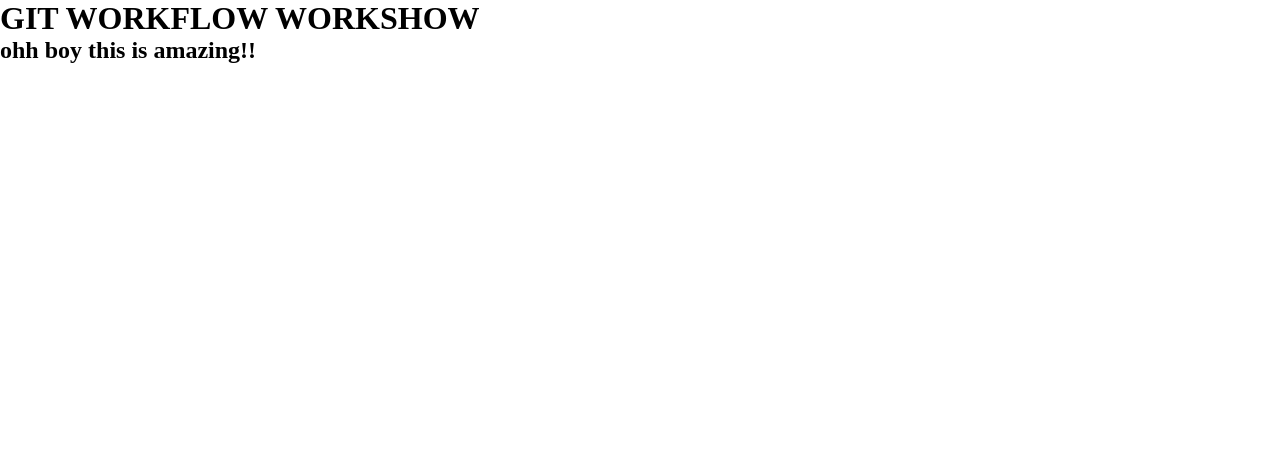
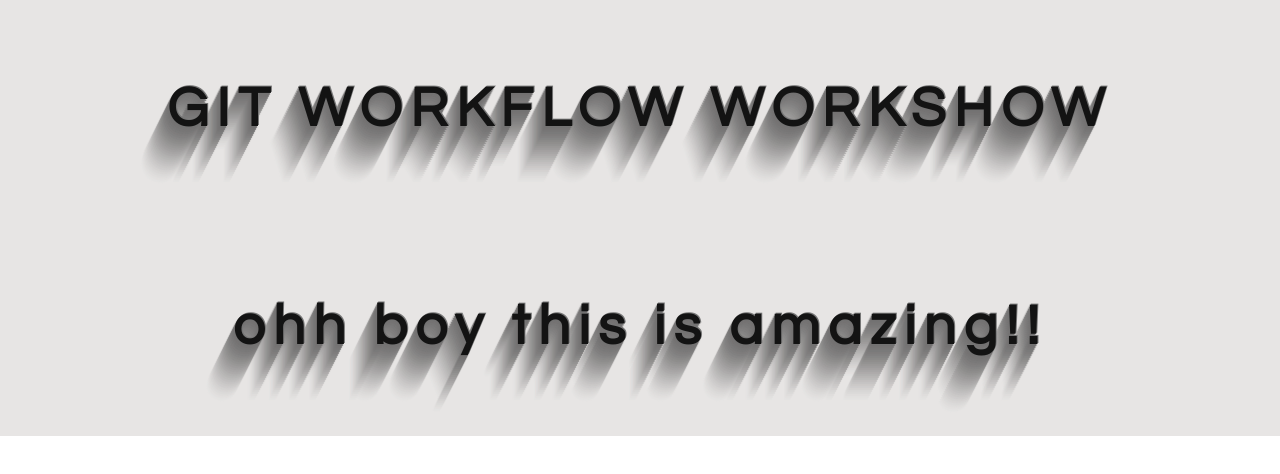
Before and after one commit to aliSalehAbdulhadi/Test, a plain HTML site: page index.html in a window 1280 px wide. Drawn offline with Linux system fonts and the light colour scheme.

Commit message:
add and fix class name

```diff
--- a/index.html
+++ b/index.html
@@ -11,8 +11,8 @@
 <body>
 
 
-    <h1 class="some-heading">GIT WORKFLOW WORKSHOW</h1>
-    <h2> ohh boy this is amazing!! </h2>
+    <h1 class="page-heading">GIT WORKFLOW WORKSHOW</h1>
+    <h2 class="page-heading"> ohh boy this is amazing!! </h2>
 
 
 </body>
```
